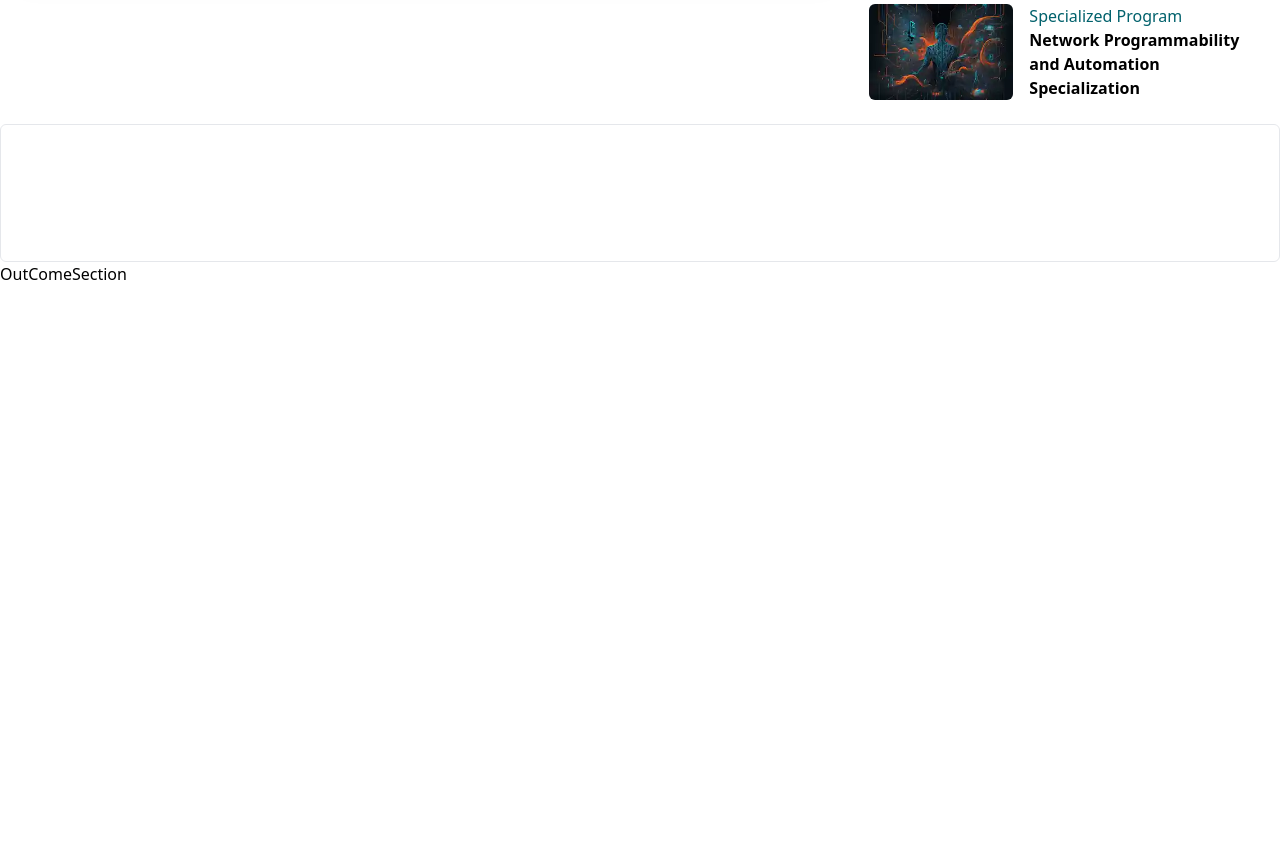
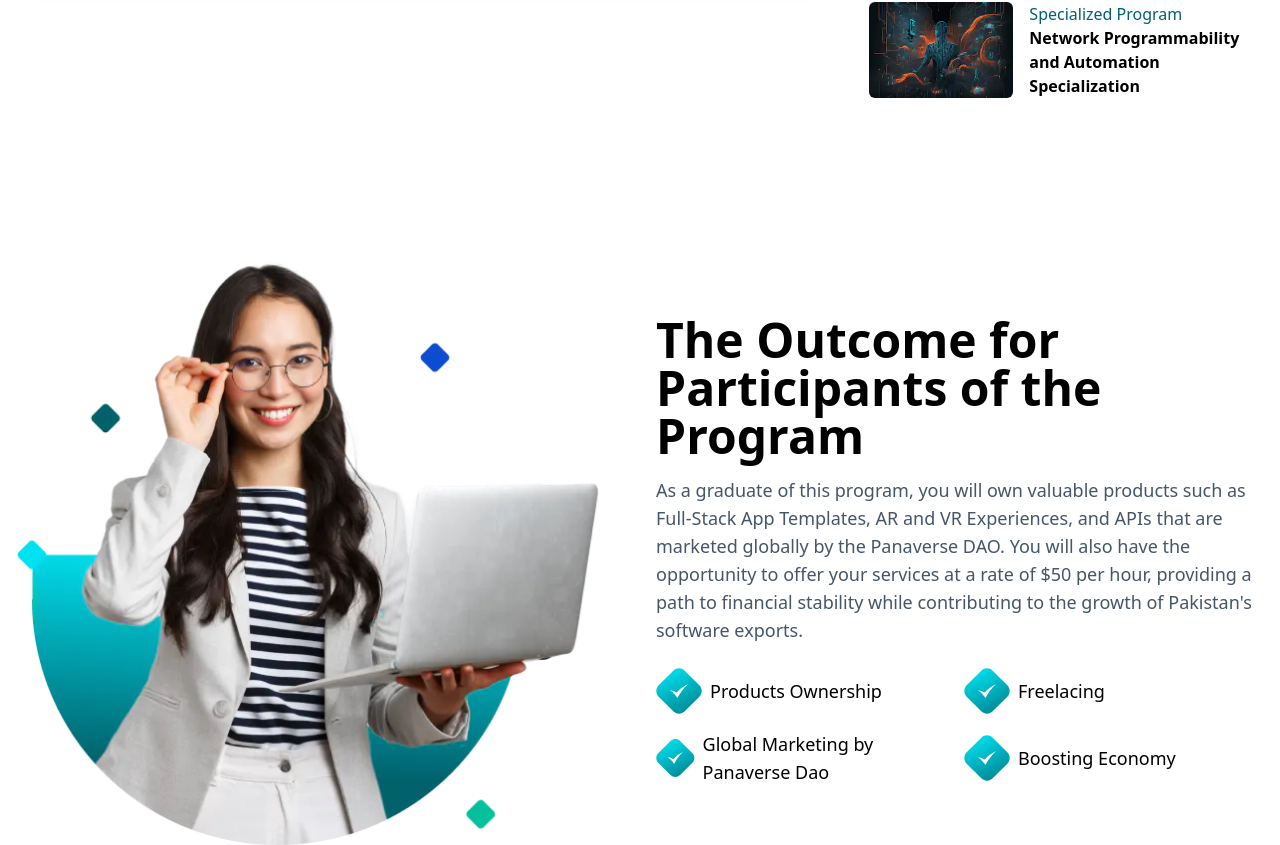
Before and after one commit to developer-abdulali/panaverse-dao, a Next.js app: page / in a window 1280 px wide. Shown: the part 2136-2981 px from the top of the page. Before the commit the page ends 2422 px from the top, so only its background shows below. Built offline with nearby package versions, Linux system fonts and the light colour scheme.

Commit message:
added changes OurComeSection

```diff
--- a/components/OutComeSection/OutComeSection.tsx
+++ b/components/OutComeSection/OutComeSection.tsx
@@ -1,9 +1,76 @@
-import React from 'react'
+import React from "react";
+import Image from "next/image";
+import outCome from "../../public/images/outcome-img.png";
+
+const outcomePoints = [
+  "Products Ownership",
+  "Freelacing",
+  "Global Marketing by Panaverse Dao",
+  "Boosting Economy",
+];
+
 const OutComeSection = () => {
   return (
-    <section className="max-w-screen-xl mx-auto">
-        <h1>OutComeSection</h1>
+    <section className="max-w-screen-xl mx-auto px-4">
+      <div className="flex flex-col-reverse gap-x-8 items-center md:flex-row">
+        {/* {Left side} */}
+        <div className="flex-1">
+          <Image src={outCome} alt="Out-come-poster" />
+        </div>
+        <div className="flex-1">
+          <h2 className="font-bold text-5xl">
+            The Outcome for Participants of the Program
+          </h2>
+          <p className="mt-4 text-slate-600 text-lg">
+            As a graduate of this program, you will own valuable products such
+            as Full-Stack App Templates, AR and VR Experiences, and APIs that
+            are marketed globally by the Panaverse DAO. You will also have the
+            opportunity to offer your services at a rate of $50 per hour,
+            providing a path to financial stability while contributing to the
+            growth of Pakistan's software exports.
+          </p>
+          <div className="mt-6 grid grid-cols-2 gap-x-2 gap-y-4">
+            {outcomePoints.map((item, i) => (
+              <div className="flex gap-2 items-center" key={i}>
+                <svg
+                  width="46"
+                  height="46"
+                  viewBox="0 0 46 46"
+                  fill="none"
+                  xmlns="http://www.w3.org/2000/svg"
+                >
+                  <path
+                    d="M17.3431 2.65686C20.4673 -0.467337 25.5327 -0.46734 28.6569 2.65685L43.3431 17.3431C46.4673 20.4673 46.4673 25.5327 43.3431 28.6569L28.6569 43.3431C25.5327 46.4673 20.4673 46.4673 17.3431 43.3431L2.65686 28.6569C-0.467337 25.5327 -0.46734 20.4673 2.65685 17.3431L17.3431 2.65686Z"
+                    fill="url(#paint0_radial_0_1)"
+                  />
+                  <path
+                    fill-rule="evenodd"
+                    clip-rule="evenodd"
+                    d="M14 21.9206C16.0707 22.3461 18.734 23.1698 20.75 24.465C23.1178 21.3345 27.371 18.406 32 16C27.6042 20.2739 23.9668 25.1236 21.5 30C19.5118 27.2129 17.3398 24.6189 14 21.9206Z"
+                    fill="white"
+                  />
+                  <defs>
+                    <radialGradient
+                      id="paint0_radial_0_1"
+                      cx="0"
+                      cy="0"
+                      r="1"
+                      gradientUnits="userSpaceOnUse"
+                      gradientTransform="translate(13.5455 -9.96429) rotate(59.1918) scale(77.3011 169.686)"
+                    >
+                      <stop offset="0.125" stopColor="#00E1F0" />
+                      <stop offset="1" stopColor="#00616C" />
+                    </radialGradient>
+                  </defs>
+                </svg>
+
+                <h3 className="font-medium text-lg"> {item}</h3>
+              </div>
+            ))}
+          </div>
+        </div>
+      </div>
     </section>
-  )
-}
-export default OutComeSection
+  );
+};
+export default OutComeSection;
--- a/components/QuarterBoxes/QuaterBoxes.tsx
+++ b/components/QuarterBoxes/QuaterBoxes.tsx
@@ -1,20 +1,29 @@
-import React, { FC } from "react"
+import React, { FC } from "react";
 
-interface IProps{
+interface IProps {
   header: string;
   description: string;
   number: number;
-    haveBorder? : boolean
+  haveBorder?: boolean;
 }
-const QuaterBoxes:FC<IProps> = ({header,description,number,haveBorder = true}) => {
+const QuaterBoxes: FC<IProps> = ({
+  header,
+  description,
+  number,
+  haveBorder
+}) => {
   return (
-    <div className={`flex flex-col flex-1 justify-center rounded-md relative px-8 py-16 cursor-pointer ${haveBorder === true ? "border": "" }`}>
+    <div
+      className={`flex flex-col flex-1 justify-center rounded-md relative px-8 py-16 cursor-pointer ${
+        haveBorder === true ? "border" : ""
+      }`}
+    >
       <h4 className="text-lg font-bold">{header}</h4>
       <p className="mt-2 text-slate-600 z-0">{description}</p>
       <span className="absolute -top-8 right-10 text-[170px] font-bold -z-10 text-gray-200">
         {number}
       </span>
     </div>
-  )
-}
-export default QuaterBoxes
+  );
+};
+export default QuaterBoxes;
--- a/components/Specialized Track/SpecializedTrack.tsx
+++ b/components/Specialized Track/SpecializedTrack.tsx
@@ -182,7 +182,6 @@ const SpecializedTrack = () => {
                 header={item.header}
                 description={item.description}
                 number={item.number}
-                haveBorder={false}
               />
             ))}
           </div>
```
Also changed, not shown: public/images/outcome-img.png (renamed from public/images/outcome-img.webp). Lines whose indentation alone changed are shown as unchanged.
